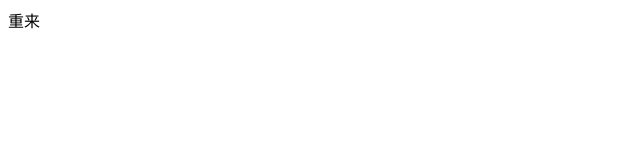
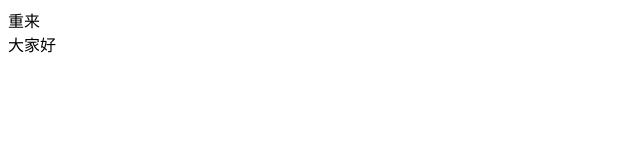
Before and after one commit to xiakexing2100/NewTest, a plain HTML site: page index.html in a window 1280 px wide. Shown: the full height of the page, 0-640 px from the left. Drawn offline with Linux system fonts and the light colour scheme.

Commit message:
这是第二个版本

```diff
--- a/index.html
+++ b/index.html
@@ -7,5 +7,6 @@
 </head>
 <body>
     <div>重来</div>
+    <span>大家好</span>
 </body>
 </html>
```
